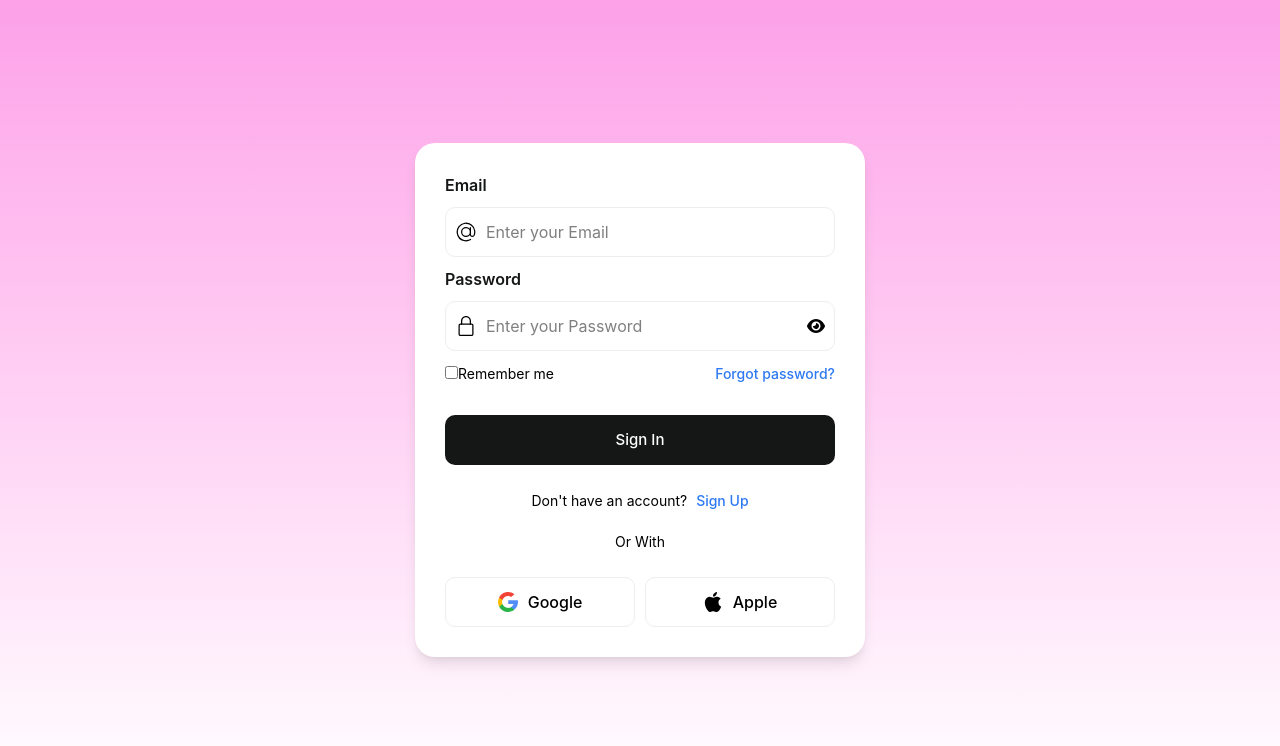
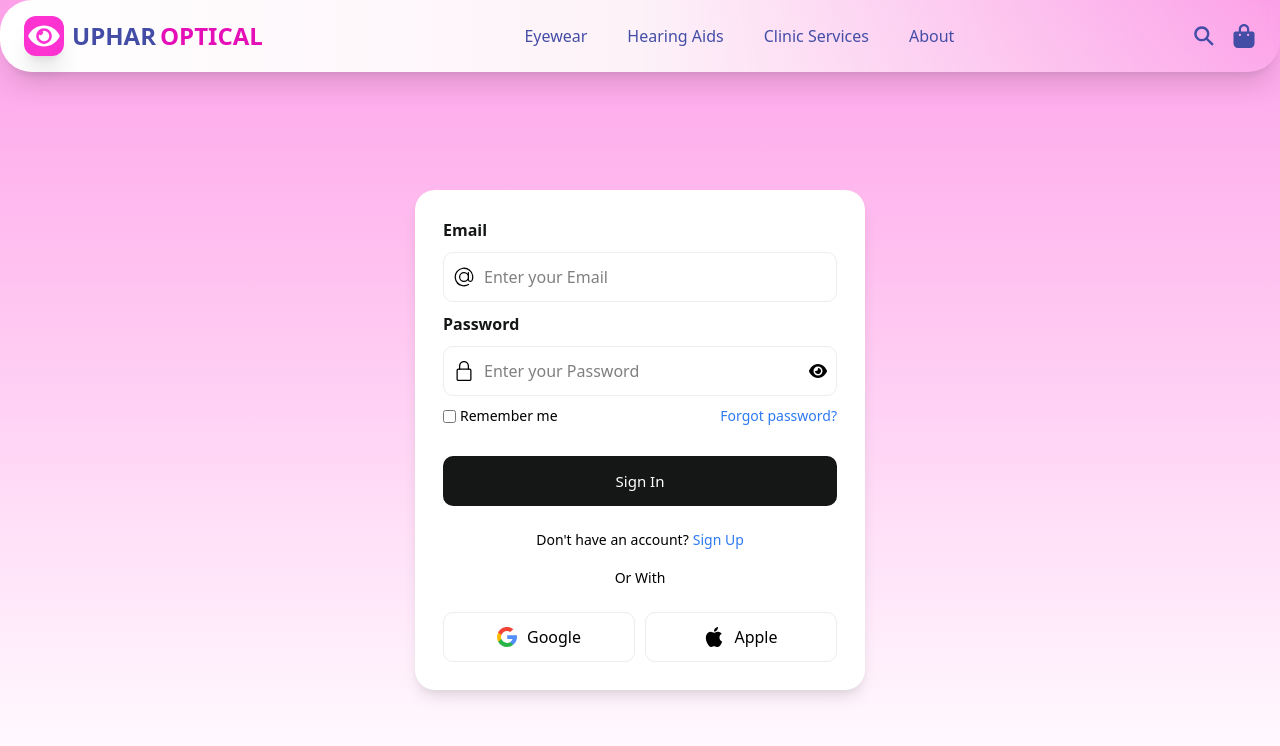
Before and after one commit to VishoyPaul/Uphar-Website, a React (Vite) app in the folder client/: page /eye-wear in a window 1280 px wide. Shown: the top 746 px of the page. Built offline with nearby package versions, Linux system fonts and the light colour scheme.

Commit message:
nav+login page update

```diff
--- a/client/src/App.jsx
+++ b/client/src/App.jsx
@@ -1,10 +1,19 @@
 import React from 'react'
 import LoginForm from './components/auth/LoginForm/LoginForm'
 import Navbar from './components/common/Navbar'
+
 const App = () => {
   return (
-    <div class="min-h-screen min-w-screen flex items-center justify-center bg-gradient-to-b from-[#FCA1E8] to-white">
-      <LoginForm/>
+    <div className="min-h-screen min-w-screen bg-gradient-to-b from-[#FCA1E8] to-white">
+      {/* Fixed Navbar at top */}
+      <header className="fixed top-0 left-0 right-0 w-full">
+        <Navbar />
+      </header>
+
+      {/* Main content with padding top to account for fixed navbar */}
+      <main className="flex items-center justify-center min-h-screen pt-20">
+        <LoginForm />
+      </main>
     </div>
   )
 }
--- a/client/src/components/auth/LoginForm/LoginForm.jsx
+++ b/client/src/components/auth/LoginForm/LoginForm.jsx
@@ -1,35 +1,71 @@
 import React from 'react';
-import styled from 'styled-components';
 
 const LoginForm = () => {
   return (
-    <StyledWrapper>
-      <form className="form">
-        <div className="flex-column">
-          <label>Email </label></div>
-        <div className="inputForm">
-          <svg height={20} viewBox="0 0 32 32" width={20} xmlns="http://www.w3.org/2000/svg"><g id="Layer_3" data-name="Layer 3"><path d="m30.853 13.87a15 15 0 0 0 -29.729 4.082 15.1 15.1 0 0 0 12.876 12.918 15.6 15.6 0 0 0 2.016.13 14.85 14.85 0 0 0 7.715-2.145 1 1 0 1 0 -1.031-1.711 13.007 13.007 0 1 1 5.458-6.529 2.149 2.149 0 0 1 -4.158-.759v-10.856a1 1 0 0 0 -2 0v1.726a8 8 0 1 0 .2 10.325 4.135 4.135 0 0 0 7.83.274 15.2 15.2 0 0 0 .823-7.455zm-14.853 8.13a6 6 0 1 1 6-6 6.006 6.006 0 0 1 -6 6z" /></g></svg>
-          <input type="text" className="input" placeholder="Enter your Email" />
+    <form className="m-5 flex flex-col gap-2.5 bg-white p-7 w-[450px] rounded-[20px] shadow-[0_10px_15px_-3px_rgba(0,0,0,0.1),0_4px_6px_-2px_rgba(0,0,0,0.05)] font-sans">
+      <div className="flex flex-col">
+        <label className="text-[#151717] font-semibold">Email </label>
       </div>
-        <div className="flex-column">
-          <label>Password </label></div>
-        <div className="inputForm">
-          <svg height={20} viewBox="-64 0 512 512" width={20} xmlns="http://www.w3.org/2000/svg"><path d="m336 512h-288c-26.453125 0-48-21.523438-48-48v-224c0-26.476562 21.546875-48 48-48h288c26.453125 0 48 21.523438 48 48v224c0 26.476562-21.546875 48-48 48zm-288-288c-8.8125 0-16 7.167969-16 16v224c0 8.832031 7.1875 16 16 16h288c8.8125 0 16-7.167969 16-16v-224c0-8.832031-7.1875-16-16-16zm0 0" /><path d="m304 224c-8.832031 0-16-7.167969-16-16v-80c0-52.929688-43.070312-96-96-96s-96 43.070312-96 96v80c0 8.832031-7.167969 16-16 16s-16-7.167969-16-16v-80c0-70.59375 57.40625-128 128-128s128 57.40625 128 128v80c0 8.832031-7.167969 16-16 16zm0 0" /></svg>
-          <input type="password" className="input" placeholder="Enter your Password" />
-          <svg viewBox="0 0 576 512" height="1em" xmlns="http://www.w3.org/2000/svg"><path d="M288 32c-80.8 0-145.5 36.8-192.6 80.6C48.6 156 17.3 208 2.5 243.7c-3.3 7.9-3.3 16.7 0 24.6C17.3 304 48.6 356 95.4 399.4C142.5 443.2 207.2 480 288 480s145.5-36.8 192.6-80.6c46.8-43.5 78.1-95.4 93-131.1c3.3-7.9 3.3-16.7 0-24.6c-14.9-35.7-46.2-87.7-93-131.1C433.5 68.8 368.8 32 288 32zM144 256a144 144 0 1 1 288 0 144 144 0 1 1 -288 0zm144-64c0 35.3-28.7 64-64 64c-7.1 0-13.9-1.2-20.3-3.3c-5.5-1.8-11.9 1.6-11.7 7.4c.3 6.9 1.3 13.8 3.2 20.7c13.7 51.2 66.4 81.6 117.6 67.9s81.6-66.4 67.9-117.6c-11.1-41.5-47.8-69.4-88.6-71.1c-5.8-.2-9.2 6.1-7.4 11.7c2.1 6.4 3.3 13.2 3.3 20.3z" /></svg>
+
+      <div className="border-[1.5px] border-[#ecedec] rounded-[10px] h-[50px] flex items-center pl-2.5 transition-all duration-200 ease-in-out focus-within:border-[#2d79f3]">
+        <svg height={20} viewBox="0 0 32 32" width={20} xmlns="http://www.w3.org/2000/svg">
+          <g id="Layer_3" data-name="Layer 3">
+            <path d="m30.853 13.87a15 15 0 0 0 -29.729 4.082 15.1 15.1 0 0 0 12.876 12.918 15.6 15.6 0 0 0 2.016.13 14.85 14.85 0 0 0 7.715-2.145 1 1 0 1 0 -1.031-1.711 13.007 13.007 0 1 1 5.458-6.529 2.149 2.149 0 0 1 -4.158-.759v-10.856a1 1 0 0 0 -2 0v1.726a8 8 0 1 0 .2 10.325 4.135 4.135 0 0 0 7.83.274 15.2 15.2 0 0 0 .823-7.455zm-14.853 8.13a6 6 0 1 1 6-6 6.006 6.006 0 0 1 -6 6z" />
+          </g>
+        </svg>
+        <input
+          type="text"
+          className="ml-2.5 rounded-[10px] border-none w-[85%] h-full outline-none font-sans"
+          placeholder="Enter your Email"
+        />
       </div>
-        <div className="flex-row">
-          <div>
+
+      <div className="flex flex-col">
+        <label className="text-[#151717] font-semibold">Password </label>
+      </div>
+
+      <div className="border-[1.5px] border-[#ecedec] rounded-[10px] h-[50px] flex items-center pl-2.5 transition-all duration-200 ease-in-out focus-within:border-[#2d79f3]">
+        <svg height={20} viewBox="-64 0 512 512" width={20} xmlns="http://www.w3.org/2000/svg">
+          <path d="m336 512h-288c-26.453125 0-48-21.523438-48-48v-224c0-26.476562 21.546875-48 48-48h288c26.453125 0 48 21.523438 48 48v224c0 26.476562-21.546875 48-48 48zm-288-288c-8.8125 0-16 7.167969-16 16v224c0 8.832031 7.1875 16 16 16h288c8.8125 0 16-7.167969 16-16v-224c0-8.832031-7.1875-16-16-16zm0 0" />
+          <path d="m304 224c-8.832031 0-16-7.167969-16-16v-80c0-52.929688-43.070312-96-96-96s-96 43.070312-96 96v80c0 8.832031-7.167969 16-16 16s-16-7.167969-16-16v-80c0-70.59375 57.40625-128 128-128s128 57.40625 128 128v80c0 8.832031-7.167969 16-16 16zm0 0" />
+        </svg>
+        <input
+          type="password"
+          className="ml-2.5 rounded-[10px] border-none w-[85%] h-full outline-none font-sans"
+          placeholder="Enter your Password"
+        />
+        <svg viewBox="0 0 576 512" height="1em" xmlns="http://www.w3.org/2000/svg">
+          <path d="M288 32c-80.8 0-145.5 36.8-192.6 80.6C48.6 156 17.3 208 2.5 243.7c-3.3 7.9-3.3 16.7 0 24.6C17.3 304 48.6 356 95.4 399.4C142.5 443.2 207.2 480 288 480s145.5-36.8 192.6-80.6c46.8-43.5 78.1-95.4 93-131.1c3.3-7.9 3.3-16.7 0-24.6c-14.9-35.7-46.2-87.7-93-131.1C433.5 68.8 368.8 32 288 32zM144 256a144 144 0 1 1 288 0 144 144 0 1 1 -288 0zm144-64c0 35.3-28.7 64-64 64c-7.1 0-13.9-1.2-20.3-3.3c-5.5-1.8-11.9 1.6-11.7 7.4c.3 6.9 1.3 13.8 3.2 20.7c13.7 51.2 66.4 81.6 117.6 67.9s81.6-66.4 67.9-117.6c-11.1-41.5-47.8-69.4-88.6-71.1c-5.8-.2-9.2 6.1-7.4 11.7c2.1 6.4 3.3 13.2 3.3 20.3z" />
+        </svg>
+      </div>
+
+      <div className="flex flex-row items-center gap-2.5 justify-between">
+        <div className="flex items-center gap-1">
           <input type="checkbox" />
-            <label>Remember me </label>
+          <label className="text-sm text-black font-normal">Remember me </label>
         </div>
-          <span className="span">Forgot password?</span>
+        <span className="text-sm ml-1 text-[#2d79f3] font-medium cursor-pointer">Forgot password?</span>
       </div>
-        <button className="button-submit">Sign In</button>
-        <p className="p">Don't have an account? <span className="span">Sign Up</span>
-        </p><p className="p line">Or With</p>
-        <div className="flex-row">
-          <button className="btn google">
+
+      <button
+        type="submit"
+        className="my-5 mb-2.5 bg-[#151717] border-none text-white text-[15px] font-medium rounded-[10px] h-[50px] w-full cursor-pointer hover:bg-[#252727] transition-colors"
+      >
+        Sign In
+      </button>
+
+      <p className="text-center text-black text-sm my-1">
+        Don't have an account?
+        <span className="text-sm ml-1 text-[#2d79f3] font-medium cursor-pointer">Sign Up</span>
+      </p>
+
+      <p className="text-center text-black text-sm my-1">Or With</p>
+
+      <div className="flex flex-row items-center gap-2.5 justify-between">
+        <button
+          type="button"
+          className="mt-2.5 w-full h-[50px] rounded-[10px] flex justify-center items-center font-medium gap-2.5 border border-[#ededef] bg-white cursor-pointer transition-all duration-200 ease-in-out hover:border-[#2d79f3]"
+        >
           <svg version="1.1" width={20} id="Layer_1" xmlns="http://www.w3.org/2000/svg" xmlnsXlink="http://www.w3.org/1999/xlink" x="0px" y="0px" viewBox="0 0 512 512" style={{enableBackground: 'new 0 0 512 512'}} xmlSpace="preserve">
             <path style={{fill: '#FBBB00'}} d="M113.47,309.408L95.648,375.94l-65.139,1.378C11.042,341.211,0,299.9,0,256
       c0-42.451,10.324-82.483,28.624-117.732h0.014l57.992,10.632l25.404,57.644c-5.317,15.501-8.215,32.141-8.215,49.456
@@ -45,132 +81,25 @@ const LoginForm = () => {
       C318.115,0,375.068,22.126,419.404,58.936z" />
           </svg>
           Google
-          </button><button className="btn apple">
-            <svg version="1.1" height={20} width={20} id="Capa_1" xmlns="http://www.w3.org/2000/svg" xmlnsXlink="http://www.w3.org/1999/xlink" x="0px" y="0px" viewBox="0 0 22.773 22.773" style={{enableBackground: 'new 0 0 22.773 22.773'}} xmlSpace="preserve"> <g> <g> <path d="M15.769,0c0.053,0,0.106,0,0.162,0c0.13,1.606-0.483,2.806-1.228,3.675c-0.731,0.863-1.732,1.7-3.351,1.573 c-0.108-1.583,0.506-2.694,1.25-3.561C13.292,0.879,14.557,0.16,15.769,0z" /> <path d="M20.67,16.716c0,0.016,0,0.03,0,0.045c-0.455,1.378-1.104,2.559-1.896,3.655c-0.723,0.995-1.609,2.334-3.191,2.334 c-1.367,0-2.275-0.879-3.676-0.903c-1.482-0.024-2.297,0.735-3.652,0.926c-0.155,0-0.31,0-0.462,0 c-0.995-0.144-1.798-0.932-2.383-1.642c-1.725-2.098-3.058-4.808-3.306-8.276c0-0.34,0-0.679,0-1.019 c0.105-2.482,1.311-4.5,2.914-5.478c0.846-0.52,2.009-0.963,3.304-0.765c0.555,0.086,1.122,0.276,1.619,0.464 c0.471,0.181,1.06,0.502,1.618,0.485c0.378-0.011,0.754-0.208,1.135-0.347c1.116-0.403,2.21-0.865,3.652-0.648 c1.733,0.262,2.963,1.032,3.723,2.22c-1.466,0.933-2.625,2.339-2.427,4.74C17.818,14.688,19.086,15.964,20.67,16.716z" /> </g></g></svg>
+        </button>
+
+        <button
+          type="button"
+          className="mt-2.5 w-full h-[50px] rounded-[10px] flex justify-center items-center font-medium gap-2.5 border border-[#ededef] bg-white cursor-pointer transition-all duration-200 ease-in-out hover:border-[#2d79f3]"
+        >
+          <svg version="1.1" height={20} width={20} id="Capa_1" xmlns="http://www.w3.org/2000/svg" xmlnsXlink="http://www.w3.org/1999/xlink" x="0px" y="0px" viewBox="0 0 22.773 22.773" style={{enableBackground: 'new 0 0 22.773 22.773'}} xmlSpace="preserve">
+            <g>
+              <g>
+                <path d="M15.769,0c0.053,0,0.106,0,0.162,0c0.13,1.606-0.483,2.806-1.228,3.675c-0.731,0.863-1.732,1.7-3.351,1.573 c-0.108-1.583,0.506-2.694,1.25-3.561C13.292,0.879,14.557,0.16,15.769,0z" />
+                <path d="M20.67,16.716c0,0.016,0,0.03,0,0.045c-0.455,1.378-1.104,2.559-1.896,3.655c-0.723,0.995-1.609,2.334-3.191,2.334 c-1.367,0-2.275-0.879-3.676-0.903c-1.482-0.024-2.297,0.735-3.652,0.926c-0.155,0-0.31,0-0.462,0 c-0.995-0.144-1.798-0.932-2.383-1.642c-1.725-2.098-3.058-4.808-3.306-8.276c0-0.34,0-0.679,0-1.019 c0.105-2.482,1.311-4.5,2.914-5.478c0.846-0.52,2.009-0.963,3.304-0.765c0.555,0.086,1.122,0.276,1.619,0.464 c0.471,0.181,1.06,0.502,1.618,0.485c0.378-0.011,0.754-0.208,1.135-0.347c1.116-0.403,2.21-0.865,3.652-0.648 c1.733,0.262,2.963,1.032,3.723,2.22c-1.466,0.933-2.625,2.339-2.427,4.74C17.818,14.688,19.086,15.964,20.67,16.716z" />
+              </g>
+            </g>
+          </svg>
           Apple
-          </button></div></form>
-    </StyledWrapper>
+        </button>
+      </div>
+    </form>
   );
 }
 
-const StyledWrapper = styled.div`
-  .form {
-    display: flex;
-    flex-direction: column;
-    gap: 10px;
-    background-color: #ffffff;
-    padding: 30px;
-    width: 450px;
-    border-radius: 20px;
-    box-shadow: 0 10px 15px -3px rgba(0, 0, 0, 0.1),
-                  0 4px 6px -2px rgba(0, 0, 0, 0.05);
-    font-family: -apple-system, BlinkMacSystemFont, 'Segoe UI', Roboto, Oxygen, Ubuntu, Cantarell, 'Open Sans', 'Helvetica Neue', sans-serif;
-  }
-
-  ::placeholder {
-    font-family: -apple-system, BlinkMacSystemFont, 'Segoe UI', Roboto, Oxygen, Ubuntu, Cantarell, 'Open Sans', 'Helvetica Neue', sans-serif;
-  }
-
-  .form button {
-    align-self: flex-end;
-  }
-
-  .flex-column > label {
-    color: #151717;
-    font-weight: 600;
-  }
-
-  .inputForm {
-    border: 1.5px solid #ecedec;
-    border-radius: 10px;
-    height: 50px;
-    display: flex;
-    align-items: center;
-    padding-left: 10px;
-    transition: 0.2s ease-in-out;
-  }
-
-  .input {
-    margin-left: 10px;
-    border-radius: 10px;
-    border: none;
-    width: 85%;
-    height: 100%;
-  }
-
-  .input:focus {
-    outline: none;
-  }
-
-  .inputForm:focus-within {
-    border: 1.5px solid #2d79f3;
-  }
-
-  .flex-row {
-    display: flex;
-    flex-direction: row;
-    align-items: center;
-    gap: 10px;
-    justify-content: space-between;
-  }
-
-  .flex-row > div > label {
-    font-size: 14px;
-    color: black;
-    font-weight: 400;
-  }
-
-  .span {
-    font-size: 14px;
-    margin-left: 5px;
-    color: #2d79f3;
-    font-weight: 500;
-    cursor: pointer;
-  }
-
-  .button-submit {
-    margin: 20px 0 10px 0;
-    background-color: #151717;
-    border: none;
-    color: white;
-    font-size: 15px;
-    font-weight: 500;
-    border-radius: 10px;
-    height: 50px;
-    width: 100%;
-    cursor: pointer;
-  }
-
-  .button-submit:hover {
-    background-color: #252727;
-  }
-
-  .p {
-    text-align: center;
-    color: black;
-    font-size: 14px;
-    margin: 5px 0;
-  }
-
-  .btn {
-    margin-top: 10px;
-    width: 100%;
-    height: 50px;
-    border-radius: 10px;
-    display: flex;
-    justify-content: center;
-    align-items: center;
-    font-weight: 500;
-    gap: 10px;
-    border: 1px solid #ededef;
-    background-color: white;
-    cursor: pointer;
-    transition: 0.2s ease-in-out;
-  }
-
-  .btn:hover {
-    border: 1px solid #2d79f3;
-    ;
-  }`;
-
 export default LoginForm;
--- a/client/src/components/common/Navbar.jsx
+++ b/client/src/components/common/Navbar.jsx
@@ -15,8 +15,8 @@ const Navbar = () => {
   const navigate = useNavigate();
 
   return (
-    <div className="w-full">
-      <div className="flex items-center p-4 shadow-xl rounded-4xl relative">
+    <div className="w-full bg">
+      <div className="flex items-center p-4 shadow-xl rounded-4xl relative bg-gradient-to-r from-white via-pink-50  ">
         <div className="h-10 w-10 mx-2 bg-[rgb(253,50,209)] rounded-xl shadow-xl flex justify-center items-center">
           <FaEye className="text-white w-8 h-7" />
         </div>
```
Also changed, not shown: 1 other file (tests, documents, lock files or other folders). Lines whose indentation alone changed are shown as unchanged.
